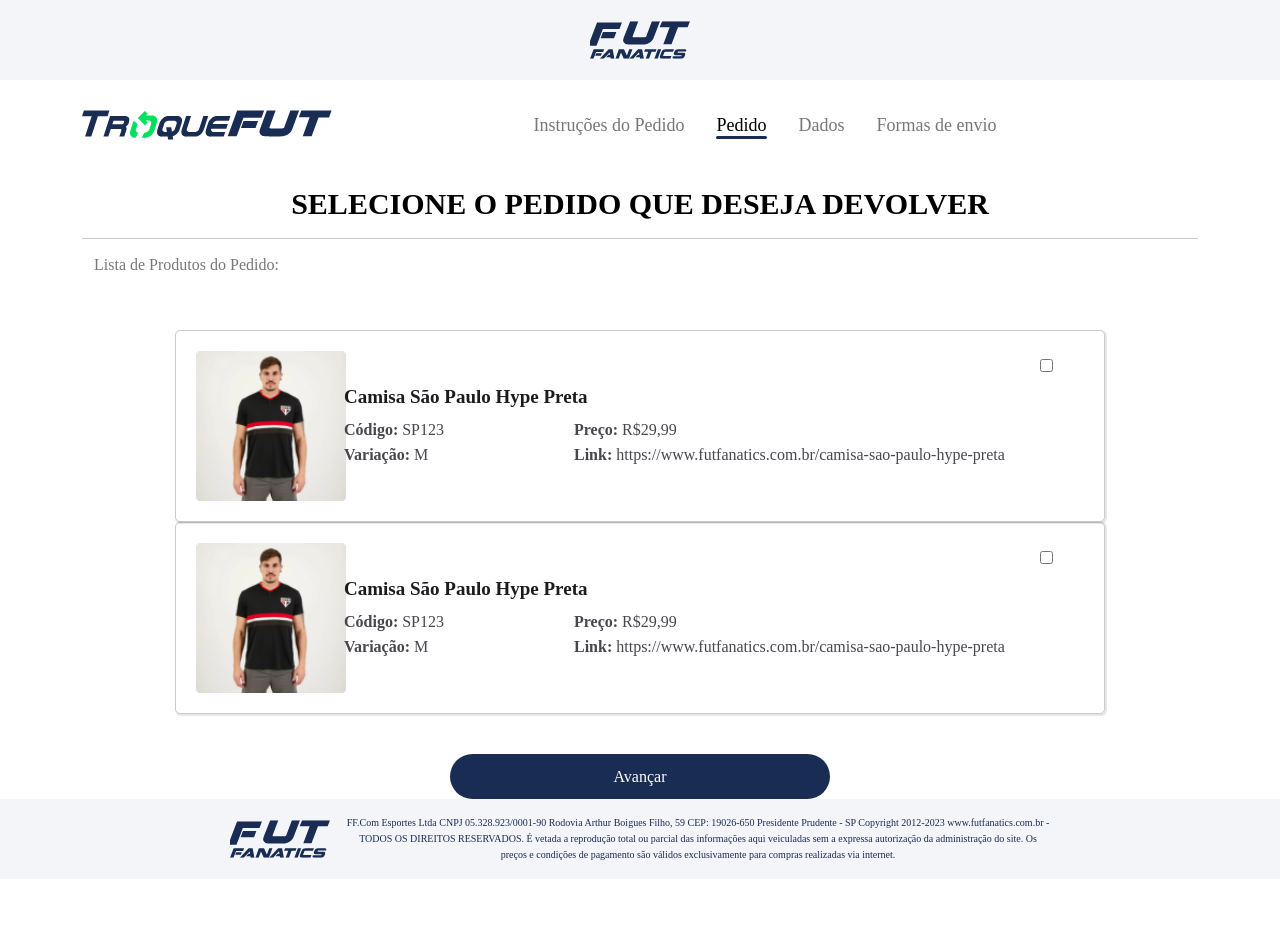
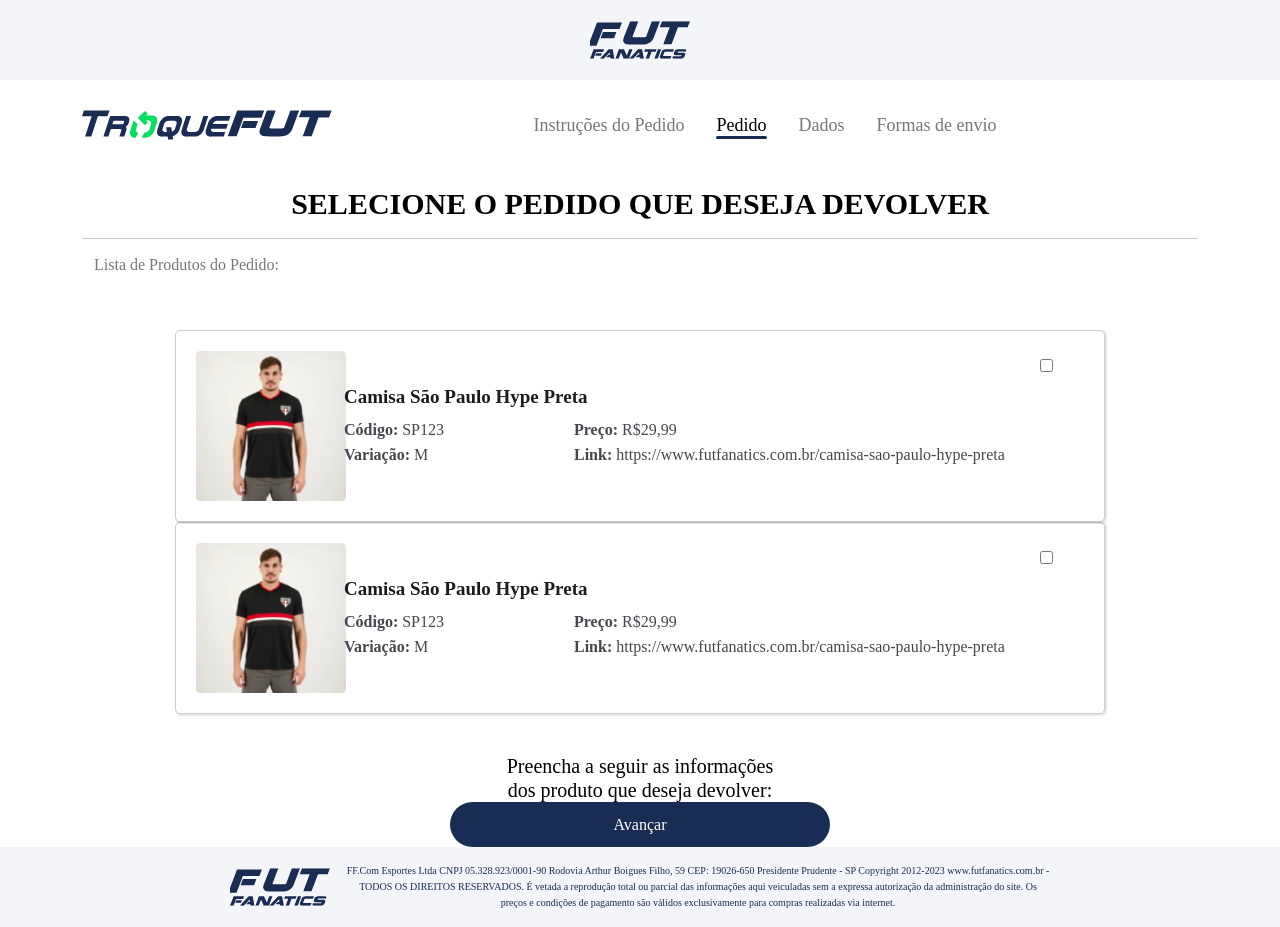
Before and after one commit to FutFanatics/react-troquefut, a React (Create React App) app: page /order in a window 1280 px wide. Before the commit the page ends 879 px from the top, so only its background shows below. Built offline with nearby package versions, Linux system fonts and the light colour scheme; the HTML template or start-up script is replaced by a standard one.

Commit message:
lista de produtos

```diff
--- a/src/components/listaprodutos.tsx
+++ b/src/components/listaprodutos.tsx
@@ -2,7 +2,7 @@
 
 const ListaProdutos = () => {
     return(
-        <section className="c-lista">
+        <section className="c-list">
             <Lista></Lista>
         </section>
     )
--- a/src/pages/Order/index.tsx
+++ b/src/pages/Order/index.tsx
@@ -30,6 +30,10 @@
                     Selecione O pedido que deseja devolver
                 </SH1>
                 <ListaProdutos></ListaProdutos>
+                <SH1 fontSize="20px" fontWeight={500} margin="0px">Preencha a seguir as informações</SH1>
+                <SH1 fontSize="20px" fontWeight={500} margin="0px">dos produto que deseja devolver:</SH1>
+
+
                 <Button margin="0 auto" path="/data" typeButton="next" >Avançar</Button>
             </div>
         </section>
--- a/src/pages/Shipping/index.tsx
+++ b/src/pages/Shipping/index.tsx
@@ -43,6 +43,8 @@
                     <SH1 typeTitle="sublinhado">Selecione&nbsp;</SH1>A FORMA DE ENVIO
                 </SH1>
                 <Lista></Lista>
+
+                <SH1 fontSize="22px">Preencha a seguir as informações dos produto que deseja devolver:</SH1>
                 <div className="row justify-content-center">
                     <SBox typeBox="envio">
                         <div className="box-img">
```
